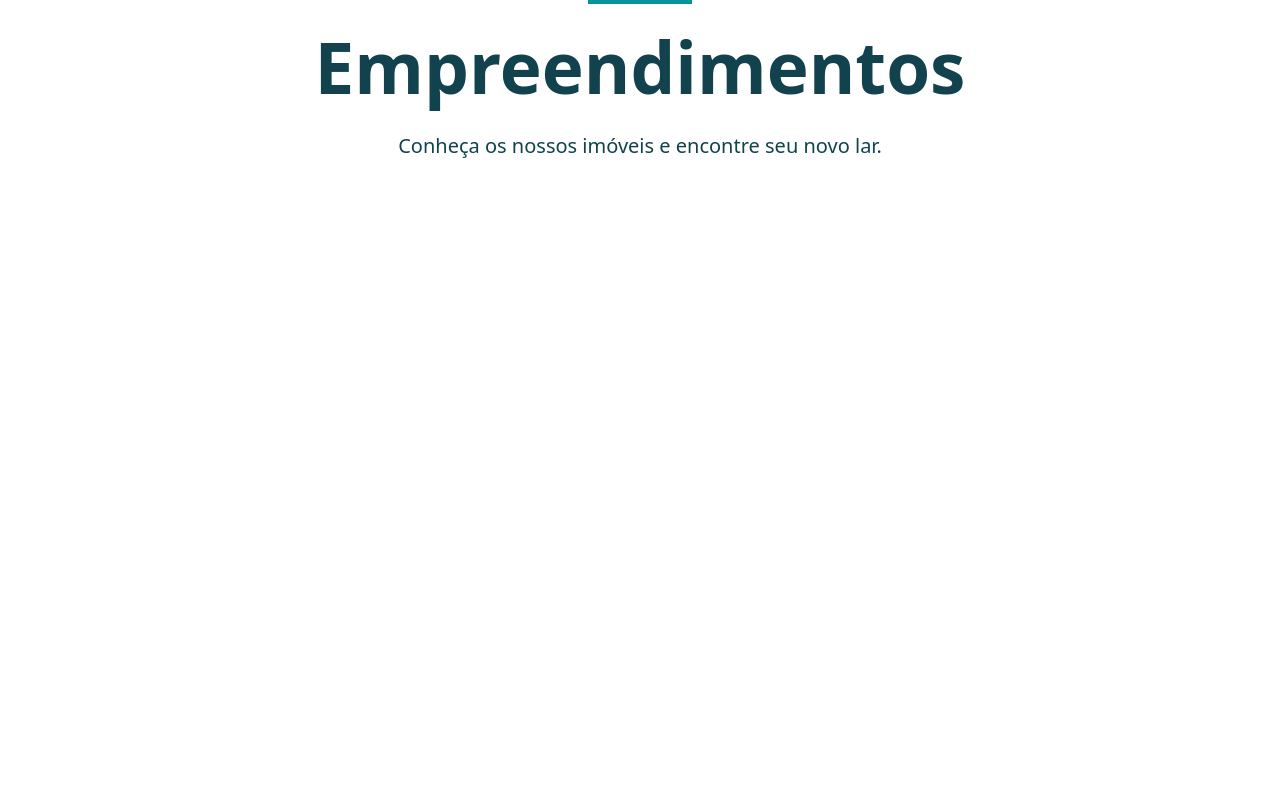
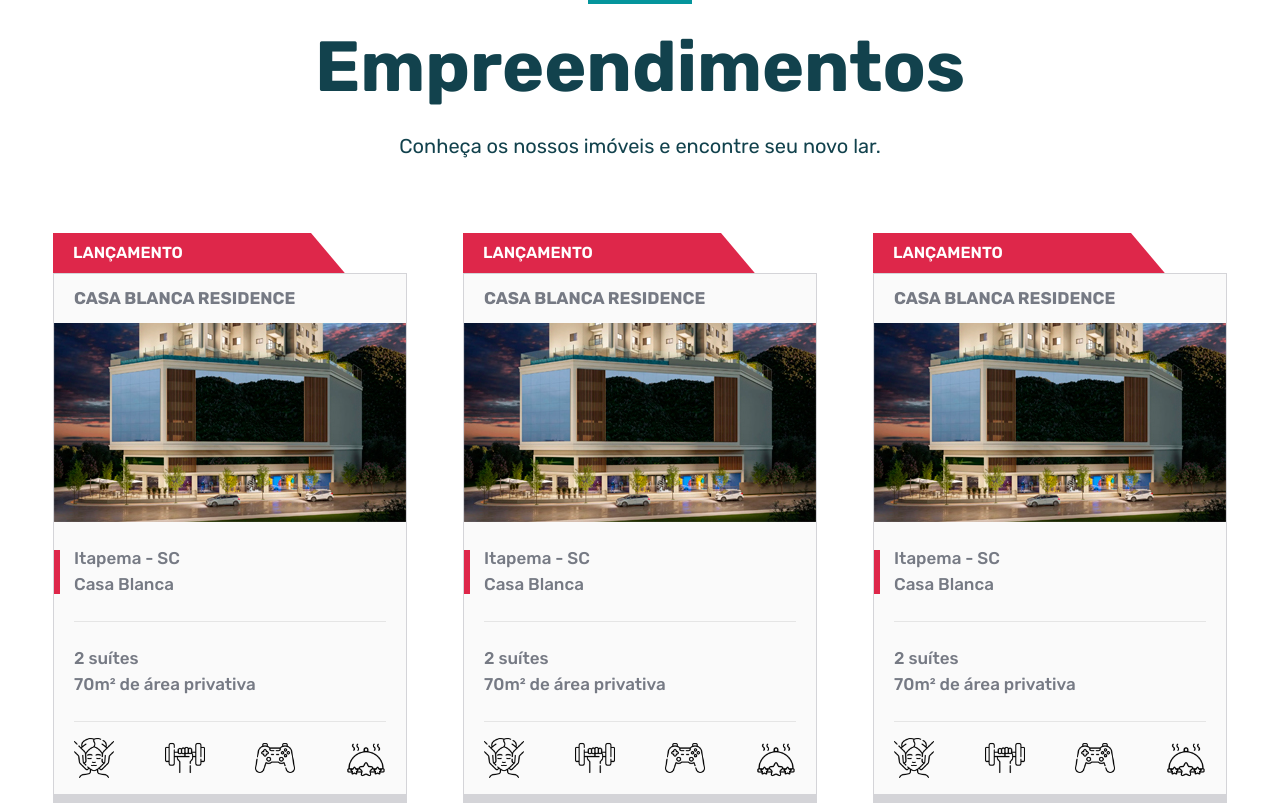
Before and after one commit to renzi-fidele-frontend/construtora-amc, a Next.js app: page / in a window 1280 px wide. Shown: the part 4300-5105 px from the top of the page. Before the commit the page ends 4591 px from the top, so only its background shows below. Built offline with nearby package versions, Linux system fonts and the light colour scheme.

Commit message:
feat: Adicionando o componente de card de empreendimento

```diff
--- a/app/globals.css
+++ b/app/globals.css
@@ -6,9 +6,10 @@
 :root {
    --theme1: #12424d;
    --theme2: #04959c;
+   --text-grey: #767a84;
    --primary: oklch(0.205 0 0);
    --secondary: oklch(0.97 0 0);
-   --radius: 0.625rem;
+   --radius: 0;
    --background: oklch(1 0 0);
    --foreground: oklch(0.145 0 0);
    --card: oklch(1 0 0);
@@ -43,6 +44,7 @@
 @theme inline {
    --color-theme1: var(--theme1);
    --color-theme2: var(--theme2);
+   --color-grey: var(--text-grey);
    --color-background: var(--background);
    --color-primary: var(--primary);
    --color-secondary: var(--secondary);
--- a/app/layout.tsx
+++ b/app/layout.tsx
@@ -23,7 +23,7 @@ export default function RootLayout({
 }>) {
    return (
       <html lang="pt-BR">
-         <body className={`${fontRubik.variable} antialiased min-h-dvh`}>
+         <body className={`${fontRubik.variable} font-rubik antialiased min-h-dvh`}>
             <Header />
             {children}
          </body>
--- a/app/page.tsx
+++ b/app/page.tsx
@@ -1,17 +1,11 @@
 import Barra from "@/components/layout/Barra";
+import Container from "@/components/layout/Container";
 import { Title, TitleDescription } from "@/components/layout/Typography";
+import CardEmpreendimento from "@/components/shared/CardEmpreendimento";
 import CarouselDeFotos from "@/components/shared/CarouselDeFotos";
+import { empreendimentos, fotosDestaques } from "@/data/data";
+import Image from "next/image";
 
-const fotosDestaques = [
-   "/img/slides-home/0.png",
-   "/img/slides-home/1.jpg",
-   "/img/slides-home/2.jpg",
-   "/img/slides-home/3.jpg",
-   "/img/slides-home/4.jpg",
-   "/img/slides-home/5.jpg",
-   "/img/slides-home/6.jpg",
-   "/img/slides-home/7.jpg",
-];
 export default function Home() {
    return (
       <div className="overflow-x-hidden">
@@ -19,12 +13,19 @@ export default function Home() {
          <CarouselDeFotos fotos={fotosDestaques} />
          {/* Empreendimentos */}
          <div className="pt-25 pb-32.5">
-            {/* Introdução */}
-            <div className="flex flex-col justify-center items-center gap-2.5">
-               <Barra />
-               <Title>Empreendimentos</Title>
-               <TitleDescription>Conheça os nossos imóveis e encontre seu novo lar.</TitleDescription>
-            </div>
+            <Container>
+               {/* Introdução */}
+               <div className="flex flex-col justify-center items-center gap-2.5 mb-18">
+                  <Barra />
+                  <Title>Empreendimentos</Title>
+                  <TitleDescription>Conheça os nossos imóveis e encontre seu novo lar.</TitleDescription>
+               </div>
+               <div className="flex gap-14 *:basis-[fit-content] justify-center flex-wrap">
+                  {empreendimentos.map((v, k) => (
+                     <CardEmpreendimento empreendimento={v} key={k} />
+                  ))}
+               </div>
+            </Container>
          </div>
       </div>
    );
--- a/components/layout/Header.tsx
+++ b/components/layout/Header.tsx
@@ -1,6 +1,6 @@
 import Image from "next/image";
 import Container from "./Container";
-import { CircleUserRound, ShieldUser, UserStar } from "lucide-react";
+import { UserStar } from "lucide-react";
 import Nav from "./Nav";
 import Link from "next/link";
 
@@ -28,7 +28,13 @@ const Header = () => {
       <header>
          {/* Superior */}
          <Container className="w-full flex items-center justify-between">
-            <Image className="my-2 w-41 object-contain" width={194} height={73} src="/img/logo.png" alt="Ilustração do logotipo da marca Amc Contruções" />
+            <Image
+               className="my-2 w-41 object-contain"
+               width={194}
+               height={73}
+               src="/img/logo.png"
+               alt="Ilustração do logotipo da marca Amc Contruções"
+            />
             <div className="flex gap-8 items-stretch">
                {/* Menu de navegação */}
                <Nav />
@@ -36,7 +42,7 @@ const Header = () => {
                <Link href="#">
                   <div className="text-white bg-theme2 px-[26] py-[22] flex gap-3.5 items-center font-medium">
                      <UserStar className="size-11" />
-                     <div className="h-[55] border-s border-white"></div>
+                     <div className="h-13.75 border-s border-white"></div>
                      <p className="text-[16px] leading-6">
                         Área do <br />
                         <span className="text-[28px] font-bold">Cliente</span>
--- /dev/null
+++ b/components/shared/CardEmpreendimento.tsx
@@ -0,0 +1,56 @@
+import { IEmpreendimento } from "@/types/types";
+import Image from "next/image";
+
+const CardEmpreendimento = ({ empreendimento }: { empreendimento: IEmpreendimento }) => {
+   return (
+      <div className="text-grey  w-fit bg-zinc-50">
+         {/* Status */}
+         <div className="uppercase font-semibold bg-[#DE274A] text-white py-2 px-5 relative overflow-hidden">
+            <p>{empreendimento.categoria}</p>
+            {/* Rectângulo overlay */}
+            <svg className="absolute end-0 inset-y-0" width="96" height="55" viewBox="0 0 96 55" fill="none" xmlns="http://www.w3.org/2000/svg">
+               <path d="M0 0H63.5H96V55L46 54.5L0 0Z" fill="white" />
+            </svg>
+         </div>
+         <div className="w-fit border border-b-9 border-zinc-300">
+            {/* Titulo */}
+            <div className="px-5 py-3">
+               <h3 className="uppercase text-[17px] font-bold">{empreendimento.nome}</h3>
+            </div>
+            {/* Imagem */}
+            <Image width={352} height={198} src={empreendimento.thumbnail} alt={`Imagem demostrando o empreendimento`} />
+            {/* Corpo */}
+            <div className="w-full px-5 font-medium text-[17px] relative">
+               {/* Endereço */}
+               <div className="py-6">
+                  <p>{empreendimento.estado}</p>
+                  <p>{empreendimento.endereco_curto}</p>
+               </div>
+               <hr />
+               {/* Descrição */}
+               <div className="py-6">
+                  <p>{empreendimento.destaque}</p>
+                  <p>{empreendimento.descricao_area}</p>
+               </div>
+               <hr />
+               {/* Destaques */}
+               <div className="py-4 flex items-center justify-between">
+                  {empreendimento.icones.map((v, k) => (
+                     <Image
+                        className="shrink-0"
+                        width={40}
+                        height={40}
+                        src={`/icons/features/${v}.png`}
+                        alt="Ícone mostrando um destaque do empreendimento"
+                        key={k}
+                     />
+                  ))}
+               </div>
+               {/* Retângulo */}
+               <div className="absolute bg-[#DE274A] start-0 top-7 h-11 w-1.5"></div>
+            </div>
+         </div>
+      </div>
+   );
+};
+export default CardEmpreendimento;
--- /dev/null
+++ b/data/data.ts
@@ -0,0 +1,81 @@
+import { IEmpreendimento } from "@/types/types";
+
+export const fotosDestaques = [
+   "/img/slides-home/0.png",
+   "/img/slides-home/1.jpg",
+   "/img/slides-home/2.jpg",
+   "/img/slides-home/3.jpg",
+   "/img/slides-home/4.jpg",
+   "/img/slides-home/5.jpg",
+   "/img/slides-home/6.jpg",
+   "/img/slides-home/7.jpg",
+];
+
+export const empreendimentos: IEmpreendimento[] = [
+   {
+      id: "1",
+      nome: "Casa Blanca Residence",
+      categoria: "Lançamento",
+      destaque: "2 suítes",
+      descricao_area: "70m² de área privativa",
+      endereco_curto: "Casa Blanca",
+      estado: "Itapema - SC",
+      thumbnail: "/img/empreendimentos/casa-blanca/casa-blanca.jpg",
+      icones: ["spa", "academia", "game", "gourmet"],
+   },
+   {
+      id: "1",
+      nome: "Casa Blanca Residence",
+      categoria: "Lançamento",
+      destaque: "2 suítes",
+      descricao_area: "70m² de área privativa",
+      endereco_curto: "Casa Blanca",
+      estado: "Itapema - SC",
+      thumbnail: "/img/empreendimentos/casa-blanca/casa-blanca.jpg",
+      icones: ["spa", "academia", "game", "gourmet"],
+   },
+   {
+      id: "1",
+      nome: "Casa Blanca Residence",
+      categoria: "Lançamento",
+      destaque: "2 suítes",
+      descricao_area: "70m² de área privativa",
+      endereco_curto: "Casa Blanca",
+      estado: "Itapema - SC",
+      thumbnail: "/img/empreendimentos/casa-blanca/casa-blanca.jpg",
+      icones: ["spa", "academia", "game", "gourmet"],
+   },
+   {
+      id: "1",
+      nome: "Casa Blanca Residence",
+      categoria: "Lançamento",
+      destaque: "2 suítes",
+      descricao_area: "70m² de área privativa",
+      endereco_curto: "Casa Blanca",
+      estado: "Itapema - SC",
+      thumbnail: "/img/empreendimentos/casa-blanca/casa-blanca.jpg",
+      icones: ["spa", "academia", "game", "gourmet"],
+   },
+   {
+      id: "1",
+      nome: "Casa Blanca Residence",
+      categoria: "Lançamento",
+      destaque: "2 suítes",
+      descricao_area: "70m² de área privativa",
+      endereco_curto: "Casa Blanca",
+      estado: "Itapema - SC",
+      thumbnail: "/img/empreendimentos/casa-blanca/casa-blanca.jpg",
+      icones: ["spa", "academia", "game", "gourmet"],
+   },
+   {
+      id: "1",
+      nome: "Casa Blanca Residence",
+      categoria: "Lançamento",
+      destaque: "2 suítes",
+      descricao_area: "70m² de área privativa",
+      endereco_curto: "Casa Blanca",
+      estado: "Itapema - SC",
+      thumbnail: "/img/empreendimentos/casa-blanca/casa-blanca.jpg",
+      icones: ["spa", "academia", "game", "gourmet"],
+   },
+];
--- /dev/null
+++ b/types/types.ts
@@ -0,0 +1,27 @@
+export interface IEmpreendimento {
+   categoria: "Lançamento" | "Pré-lançamento" | "Pronto para morar";
+   nome: string;
+   /** Tamanho da imagem 352 x 198 */
+   thumbnail: string;
+   estado: string;
+   endereco_curto: string;
+   destaque: string;
+   descricao_area: string;
+   /** Tamanho das imagens 40 x 40 */
+   icones: (
+      | "academia"
+      | "campo-futebool"
+      | "churasqueira"
+      | "game"
+      | "gourmet"
+      | "pet-place"
+      | "pets"
+      | "piscina"
+      | "piso-laminado"
+      | "playground"
+      | "portao-automatico"
+      | "sala-de-festas"
+      | "spa"
+   )[];
+   id: string;
+}
```
Also changed, not shown: public/icons/shapedRectangle.svg (added).
